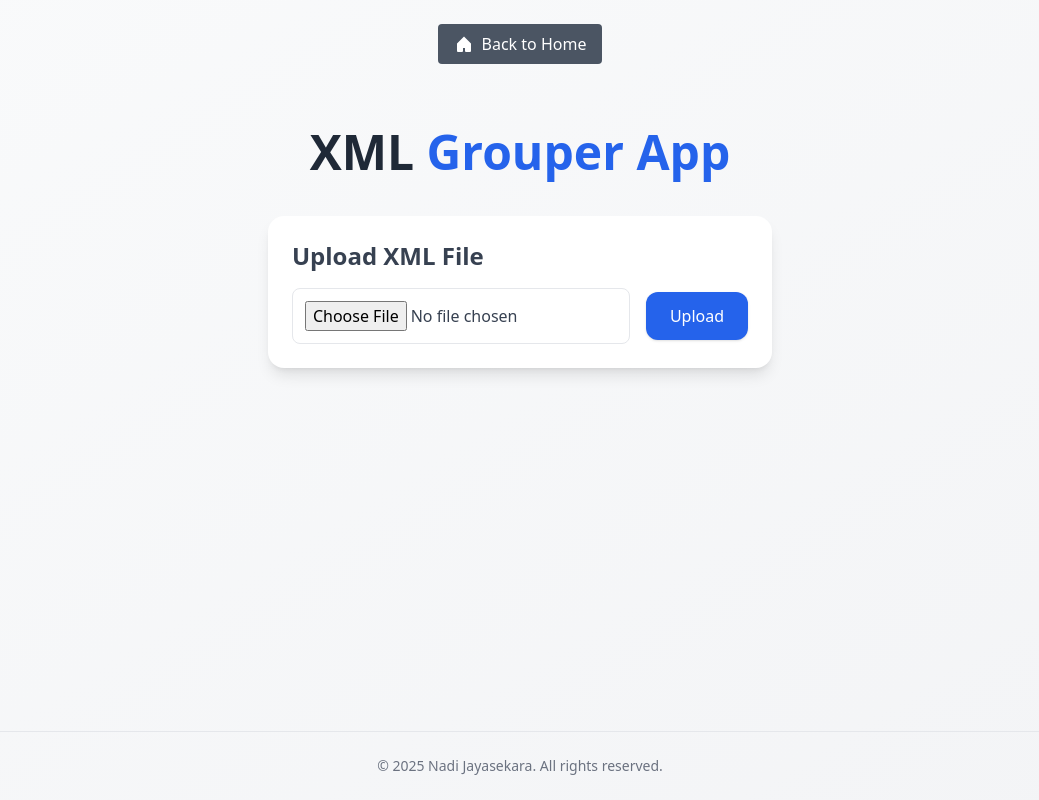
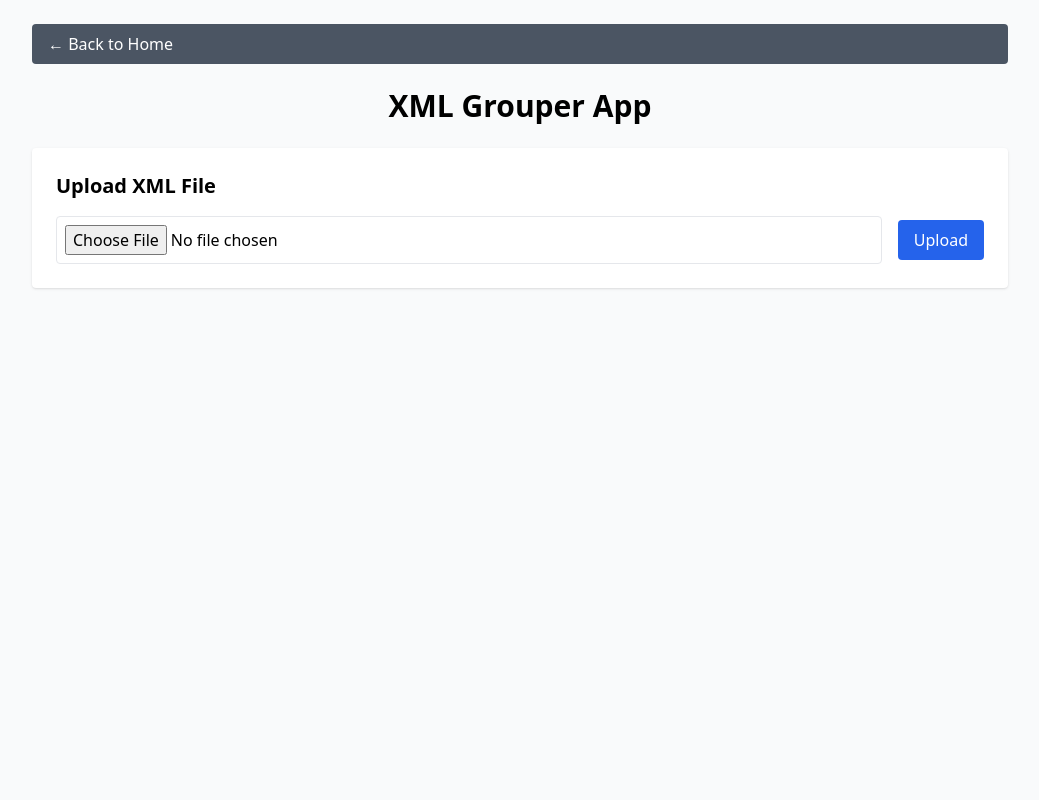
Before and after one commit to nadithakj/nodegrouper, a FastAPI app: page /app in a window 1280 px wide. Shown: the whole page, without its empty margins (120-1159 px from the left). Run offline with FastAPI, Linux system fonts and the light colour scheme; some libraries are stand-ins or nearby versions.

Commit message:
Update index.html

```diff
--- a/templates/index.html
+++ b/templates/index.html
@@ -5,62 +5,53 @@
     <title>XML Grouper</title>
     <script src="https://cdn.tailwindcss.com"></script>
 </head>
-<body class="min-h-screen bg-gradient-to-br from-gray-50 to-gray-100 flex flex-col font-sans">
-<div class="mb-4 max-w-7xl mx-auto p-6">
+<body class="bg-gray-50 font-sans min-h-screen">
+
+<div class="max-w-5xl mx-auto p-6">
+
     <!-- Back Button -->
-    <a href="/"
-       class="flex items-center bg-gray-600 text-white px-4 py-2 rounded hover:bg-gray-700 w-max">
-        <!-- Home Icon SVG -->
-        <svg xmlns="http://www.w3.org/2000/svg" class="h-5 w-5 mr-2" viewBox="0 0 20 20" fill="currentColor">
-            <path d="M10 2.5l-7 7V17a1 1 0 001 1h4a1 1 0 001-1v-3h2v3a1 1 0 001 1h4a1 1 0 001-1v-7.5l-7-7z"/>
-        </svg>
-        Back to Home
-    </a>
-</div>
+    <div class="mb-6">
+        <a href="/"
+           class="flex items-center bg-gray-600 text-white px-4 py-2 rounded hover:bg-gray-700">
+            &larr; Back to Home
+        </a>
+    </div>
 
-<!-- Main Content -->
-<main class="flex-grow max-w-7xl mx-auto p-6">
-    <h1 class="text-5xl font-extrabold mb-10 text-center text-gray-800">
-        XML <span class="text-blue-600">Grouper App</span>
-    </h1>
+    <h1 class="text-3xl font-bold mb-6 text-center">XML Grouper App</h1>
 
     <!-- Upload Section -->
-    <div class="bg-white shadow-lg rounded-2xl p-6 mb-8">
-        <h2 class="text-2xl font-semibold mb-4 text-gray-700">Upload XML File</h2>
+    <div class="bg-white shadow rounded p-6 mb-6">
+        <h2 class="text-xl font-semibold mb-4">Upload XML File</h2>
         <form action="/upload" method="post" enctype="multipart/form-data" class="flex items-center space-x-4">
-            <input type="file" name="file" class="border rounded-lg p-3 w-full text-gray-700" required>
-            <button type="submit" class="bg-blue-600 text-white px-6 py-3 rounded-xl hover:bg-blue-700 shadow">
-                Upload
-            </button>
+            <input type="file" name="file" class="border rounded p-2 w-full" required>
+            <button type="submit" class="bg-blue-600 text-white px-4 py-2 rounded hover:bg-blue-700">Upload</button>
         </form>
     </div>
 
     {% if xml_preview %}
     <!-- Parent Tag Selection -->
-    <div class="bg-white shadow-lg rounded-2xl p-6 mb-8">
-        <h2 class="text-2xl font-semibold mb-4 text-gray-700">Select Parent Tag to Group</h2>
+    <div class="bg-white shadow rounded p-6 mb-6">
+        <h2 class="text-xl font-semibold mb-4">Select Parent Tag to Group</h2>
         <form action="/select_key" method="post" class="flex items-center space-x-4">
             <input type="hidden" name="xml_content" value="{{ xml_preview }}">
-            <select name="selected_tag" class="border rounded-lg p-3 w-full text-gray-700" required>
+            <select name="selected_tag" class="border rounded p-2 w-full" required>
                 {% for tag in tags %}
                     <option value="{{ tag }}" {% if tag==selected_tag %}selected{% endif %}>{{ tag }}</option>
                 {% endfor %}
             </select>
-            <button type="submit" class="bg-green-600 text-white px-6 py-3 rounded-xl hover:bg-green-700 shadow">
-                Next
-            </button>
+            <button type="submit" class="bg-green-600 text-white px-4 py-2 rounded hover:bg-green-700">Next</button>
         </form>
     </div>
     {% endif %}
 
     {% if keys %}
-    <!-- Key Field & Child Tags Selection -->
-    <div class="bg-white shadow-lg rounded-2xl p-6 mb-8">
-        <h2 class="text-2xl font-semibold mb-4 text-gray-700">Select Key & Child Tags to Merge</h2>
-        <form action="/group" method="post" class="space-y-6">
+    <!-- Key & Child Tags Selection -->
+    <div class="bg-white shadow rounded p-6 mb-6">
+        <h2 class="text-xl font-semibold mb-4">Select Key & Child Tags to Merge</h2>
+        <form action="/group" method="post" class="space-y-4">
             <div>
-                <label class="font-medium text-gray-600">Key Field:</label>
-                <select name="selected_key" class="border rounded-lg p-3 w-full text-gray-700" required>
+                <label class="font-medium">Key Field:</label>
+                <select name="selected_key" class="border rounded p-2 w-full" required>
                     {% for key in keys %}
                         <option value="{{ key }}" {% if key==selected_key %}selected{% endif %}>{{ key }}</option>
                     {% endfor %}
@@ -68,8 +59,8 @@
             </div>
 
             <div>
-                <label class="font-medium text-gray-600">Child Tags to Merge:</label>
-                <select name="selected_child_tags" multiple size="5" class="border rounded-lg p-3 w-full text-gray-700" required>
+                <label class="font-medium">Child Tags to Merge:</label>
+                <select name="selected_child_tags" multiple size="5" class="border rounded p-2 w-full" required>
                     {% for child in child_tags %}
                         <option value="{{ child }}" {% if child in selected_child_tags %}selected{% endif %}>{{ child }}</option>
                     {% endfor %}
@@ -78,34 +69,27 @@
 
             <input type="hidden" name="xml_content" value="{{ xml_preview }}">
             <input type="hidden" name="selected_tag" value="{{ selected_tag }}">
-            <button type="submit" class="bg-purple-600 text-white px-6 py-3 rounded-xl hover:bg-purple-700 shadow">
-                Group XML
-            </button>
+            <button type="submit" class="bg-purple-600 text-white px-4 py-2 rounded hover:bg-purple-700">Group XML</button>
         </form>
     </div>
     {% endif %}
 
     {% if xml_preview %}
     <!-- XML Preview -->
-    <div class="bg-white shadow-lg rounded-2xl p-6 mb-8">
-        <h2 class="text-2xl font-semibold mb-4 text-gray-700">XML Preview</h2>
-        <textarea readonly class="w-full h-96 border rounded-lg p-4 font-mono bg-gray-100 text-gray-800">{{ xml_preview }}</textarea>
+    <div class="bg-white shadow rounded p-6 mb-6">
+        <h2 class="text-xl font-semibold mb-4">XML Preview</h2>
+        <textarea readonly class="w-full h-80 border rounded p-3 font-mono bg-gray-100 text-gray-800">{{ xml_preview }}</textarea>
+    </div>
 
-        <!-- Download -->
-        <form action="/download" method="post" class="mt-4">
+    <!-- Download -->
+    <div class="bg-white shadow rounded p-6 text-center">
+        <form action="/download" method="post">
             <input type="hidden" name="file_content" value="{{ xml_preview }}">
-            <button type="submit" class="bg-blue-600 text-white px-8 py-3 rounded-xl hover:bg-blue-700 shadow text-lg w-full">
-                Download Grouped XML
-            </button>
+            <button type="submit" class="bg-blue-600 text-white px-6 py-2 rounded hover:bg-blue-700 text-lg">Download Grouped XML</button>
         </form>
     </div>
     {% endif %}
-</main>
 
-<!-- Footer -->
-<footer class="p-6 text-center text-gray-500 text-sm border-t border-gray-200">
-    &copy; 2025 Nadi Jayasekara. All rights reserved.
-</footer>
+</div>
 
-</body>
-</html>
+<footer class="mt-8 p-4 text-center text-gray-500 text-sm border-t border
```
